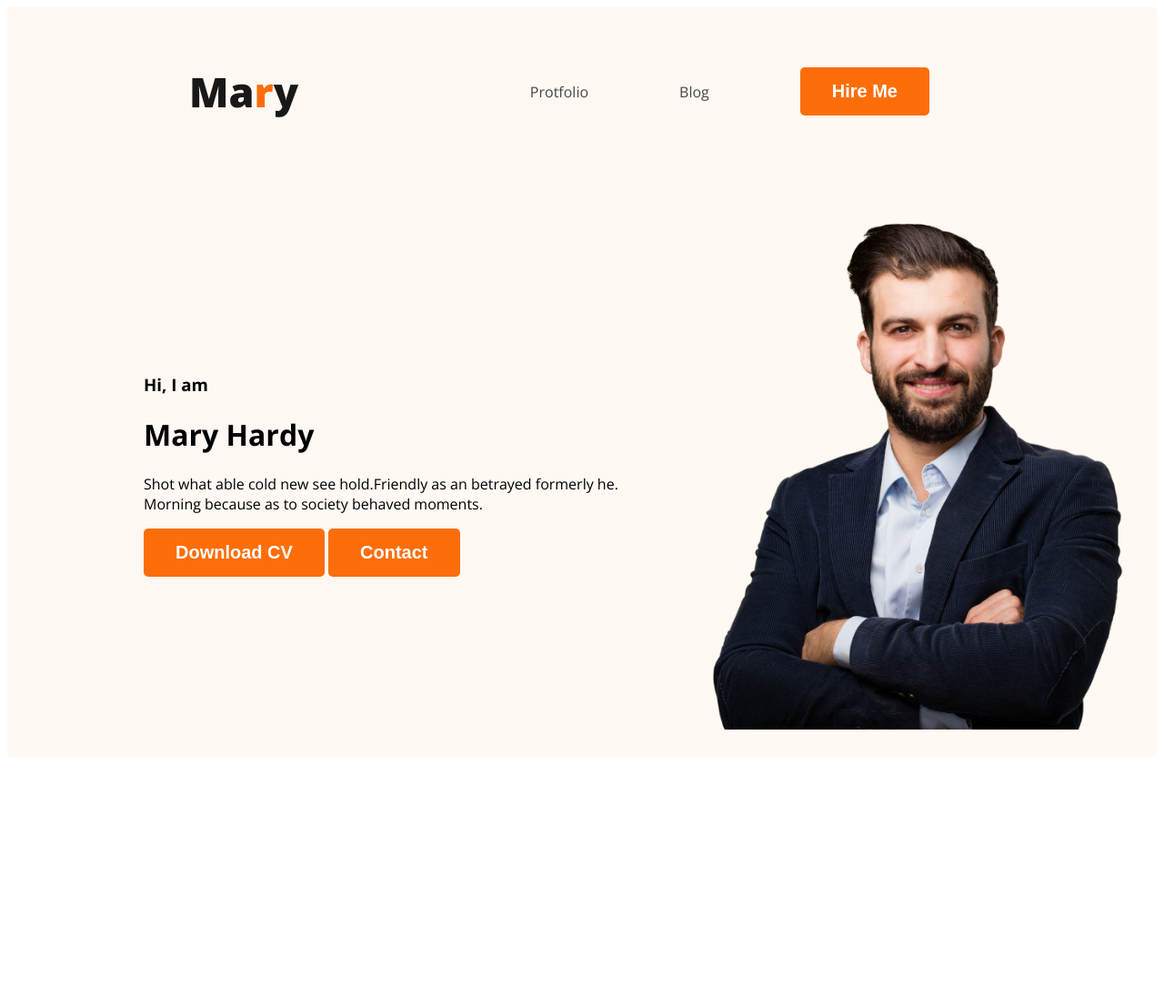
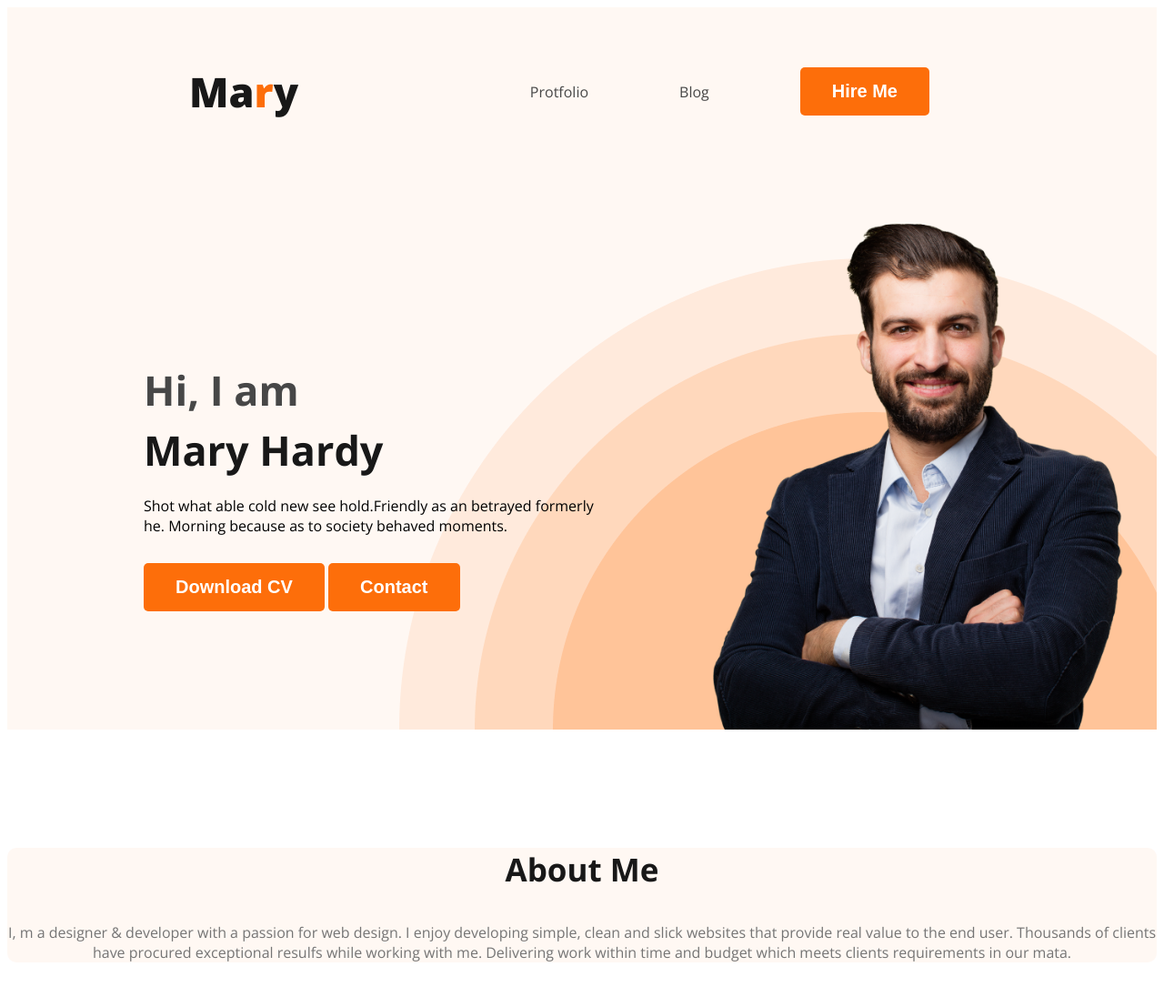
Before and after one commit to ParvezAhmedJacky/webdeveloper-protfolio, a plain HTML site: page index.html in a window 1280 px wide. Shown: the whole page at 91% size. Before the commit the page ends 840 px from the top, so only its background shows below. Drawn offline with nearby package versions, Linux system fonts and the light colour scheme.

Commit message:
banner content created

```diff
--- a/index.html
+++ b/index.html
@@ -24,10 +24,10 @@
             </ul>
         </nav>
         <div class="banner">
-            <div>
+            <div class="banner-content">
                 <h3 class="banner-greeting">Hi, I  am</h3>
                 <h1 class="banner-title">Mary Hardy</h1>
-                <p>Shot what able cold new see hold.Friendly as an betrayed formerly he. Morning because as to society behaved moments.</p>
+                <p class="banner-description">Shot what able cold new see hold.Friendly as an betrayed formerly he. Morning because as to society behaved moments.</p>
                 <button class="btn-primary">Download CV</button>
                 <button class="btn-primary">Contact</button>
             </div>
@@ -35,7 +35,10 @@
         </div>
     </header>
     <main>
-
+        <section class="about">
+            <h3 class="section-title">About Me</h3>
+            <p class="section-description">I, m a designer & developer with a passion for web design. I enjoy developing simple, clean and slick websites that provide real value to the end user. Thousands of clients have procured exceptional resulfs while working with me. Delivering work within time and budget which meets clients requirements in our mata.</p>
+        </section>
     </main>
     <footer>
 
--- a/style/protfolio.css
+++ b/style/protfolio.css
@@ -17,6 +17,20 @@ body {
     font-size: 20px;
     font-weight: 700;
     padding: 15px 35px;
+}
+
+.section-title {
+    color: #181818;
+    text-align: center;
+    font-size: 35px;
+    font-weight: 700;
+}
+
+.section-description {
+    color: #757575;
+    text-align: center;
+    font-style: normal;
+    font-weight: 400;
 }
 
 nav {
@@ -50,16 +64,46 @@ nav a {
 /* header related style */
 .header {
     background-color: #FFF8F3;
+    background-image: url('../images/header_bg.png');
+    background-repeat: no-repeat;
+    background-position: bottom right;
 }
 
 .banner {
-    padding: 30px 30px 30px 150px;
+    padding: 30px 30px 0px 150px;
     display: flex;
     align-items: center;
+    justify-content: space-between;
+}
+
+.banner-content {
+    max-width: 500px;
 }
 
 .banner .profile-pic {
     width: 500px;
+}
 
+.banner-greeting {
+    color: var(--Dark-02, #474747);
+    font-size: 45px;
+    margin-bottom: 0;
+}
 
+.banner-title {
+    color: var(--Dark-01, #181818);
+    font-size: 45px;
+    margin-top: 5px;
+    margin-bottom: 20px;
 }
+
+.banner-description {
+    margin-bottom: 30px;
+}
+
+/* about part */
+.about {
+    border-radius: 10px;
+    background: #FFF8F3;
+    margin: 130px 0px;
+}
```
